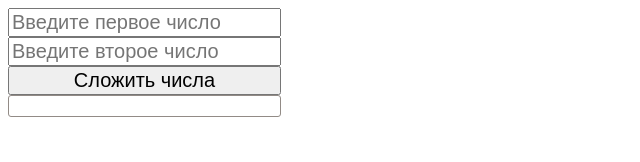
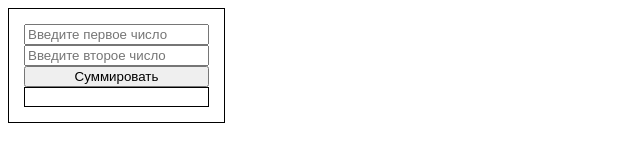
Before and after one commit to serpentaa/ThirdProject, a plain HTML site: page index.html in a window 1280 px wide. Shown: the whole page, without its empty margins (0-640 px from the left). Drawn offline with Linux system fonts and the light colour scheme.

Commit message:
Правка кода

```diff
--- a/index.html
+++ b/index.html
@@ -4,16 +4,15 @@
     <meta charset="UTF-8">
     <meta name="viewport" content="width=device-width, initial-scale=1.0">
     <link rel="stylesheet" href="style.css">
-    <script src="./script.js"></script>
+    <script src="./script.js" defer></script>
+
     <title>Document</title>
 </head>
 <body>
-    <div class="wrapper">
-    <input class="digits" type="text" id="num1" placeholder="Введите первое число">
-    <input class="digits" type="text" id="num2" placeholder="Введите второе число">
-    <input class="digits" type="button" onclick="add()" value="Сложить числа">
-    <output class="res" role="status" id="result">
-    </div>
-
+    <form class="form">
+    <input type="text" id="input1" placeholder="Введите первое число">
+    <input type="text" id="input2" placeholder="Введите второе число">
+    <button id="btn">Суммировать</button>
+    <div id="output">&nbsp</div>
 </body>
 </html>
--- a/script.js
+++ b/script.js
@@ -1,11 +1,24 @@
-function add() {
-    var num1 = parseFloat(document.getElementById("num1").value);
-    var num2 = parseFloat(document.getElementById("num2").value);
+const inputOne = document.getElementById('input1')
+const inputTwo = document.querySelector('#input2')
+const btn = document.getElementById('btn')
+const output = document.getElementById('output')
 
-    if (isNaN(num1) || isNaN(num2)) {
-        document.getElementById("result").innerText = "Введите числа!";
-    } else {
-        var result = num1 + num2;
-        document.getElementById("result").innerText = result;
+btn.addEventListener('click', (e) => {
+    e.preventDefault()
+    const numberOrNaN1 = Number(inputOne.value)
+    const numberOrNaN2 = Number(inputTwo.value)
+let result = ''
+    if(isNaN(numberOrNaN1) && isNaN(numberOrNaN2)) {
+        result = 'Введите числа!'
     }
-}
+    if(isNaN(numberOrNaN1) && !isNaN(numberOrNaN2)) {
+        result = 'Введите число в первое поле!'
+    }
+    if(!isNaN(numberOrNaN1) && isNaN(numberOrNaN2)) {
+        result = 'Введите число во второе поле!'
+    }
+    if(!isNaN(numberOrNaN1) && !isNaN(numberOrNaN2)) {
+        result = `Результат = ${numberOrNaN1 + numberOrNaN2}`
+    }
+    output.innerText = result
+})
--- a/style.css
+++ b/style.css
@@ -1,16 +1,11 @@
-.wrapper {
+.form {
+    border: 1px solid black;
     display: flex;
     flex-direction: column;
     flex-wrap: wrap;
     max-width: fit-content;
+    padding: 15px;
 }
-.res {
-    display: inline-flex;
-    min-height: 20px;
-    border: 1px solid #928b86;
-    border-radius: 3px;
-    font-size: 20px;
+#output {
+    border: 1px solid black;
 }
-.digits {
-    font-size: 20px;
-}
```
